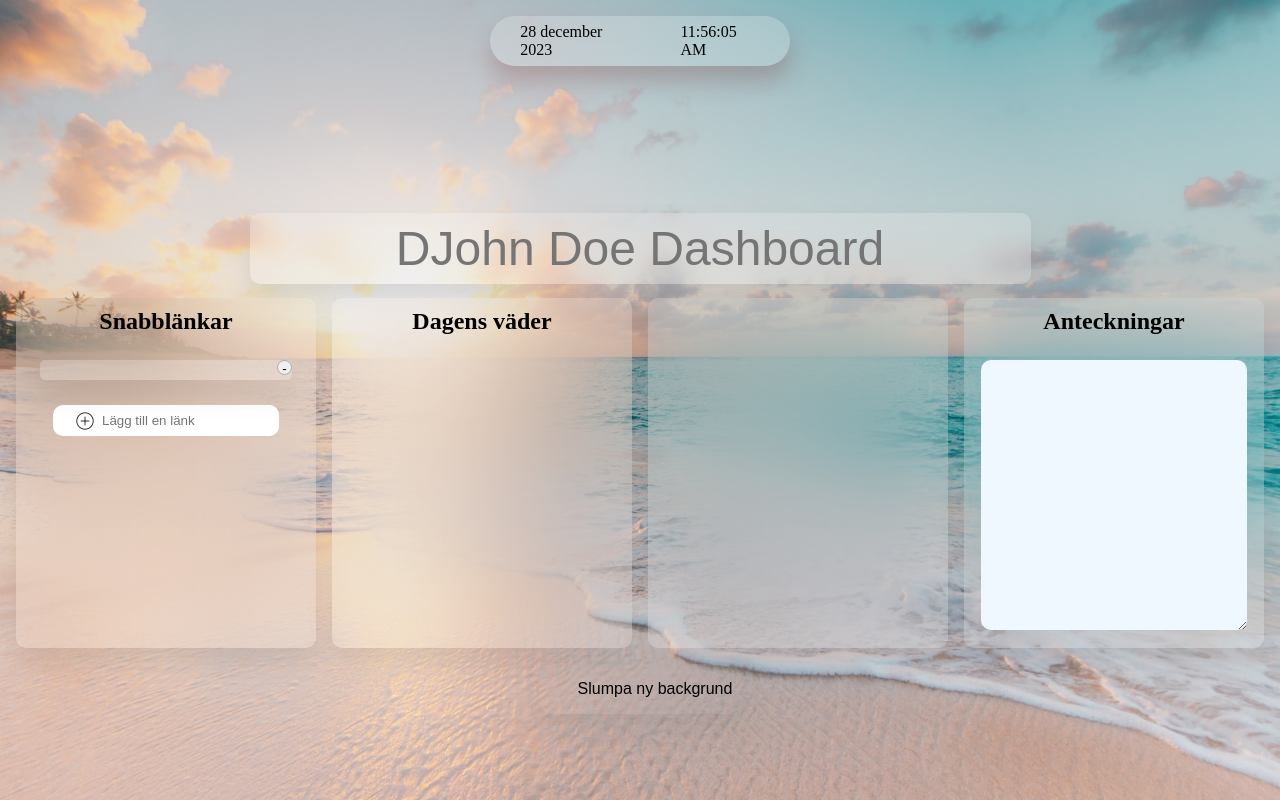
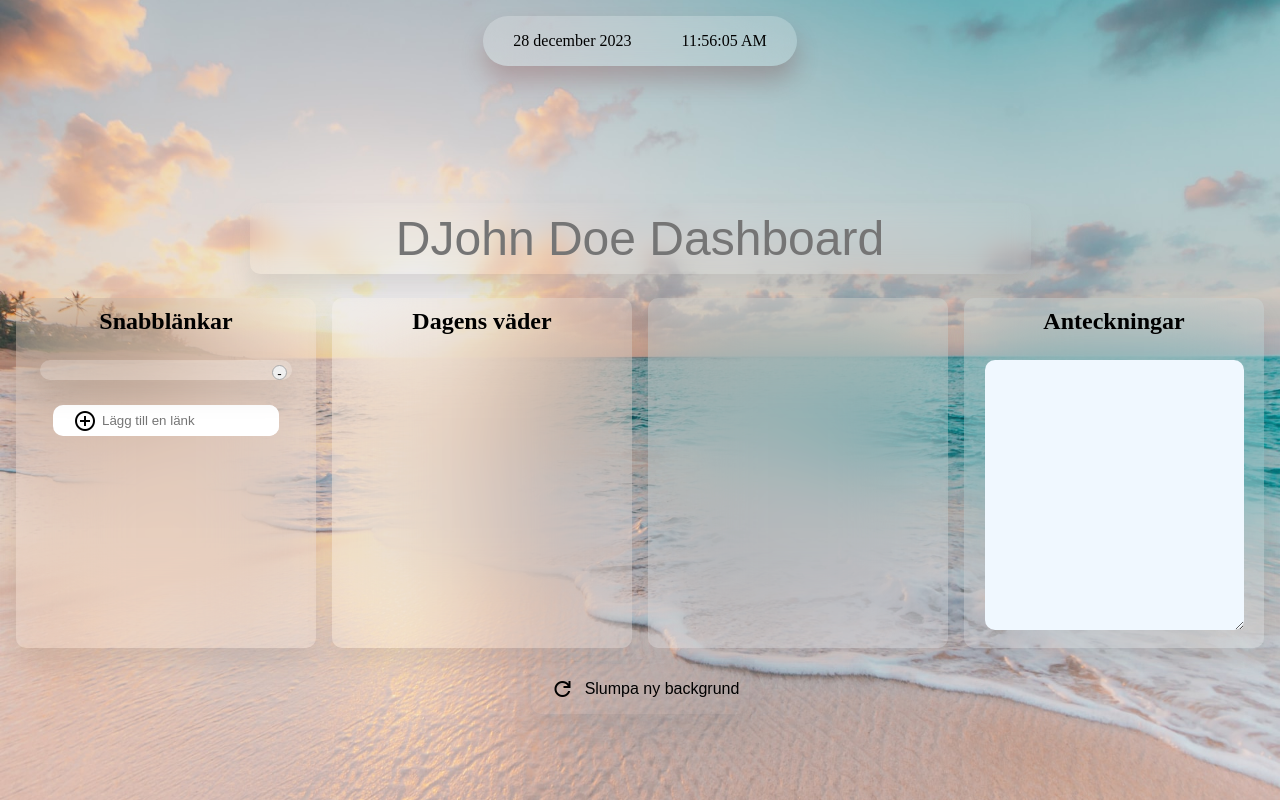
Before and after one commit to Fullstack-David/dashboard, a plain HTML site: page index.html in a window 1280 px wide. Both pictures are taken after a click on the element "add_circle". Drawn offline with nearby package versions, Linux system fonts and the light colour scheme; no server answers.

Commit message:
added some small changes to my js, html and css

```diff
--- a/index.html
+++ b/index.html
@@ -18,16 +18,22 @@
       href="https://fonts.googleapis.com/css2?family=Roboto:wght@100;300;400;500;900&display=swap"
       rel="stylesheet"
     />
-    <!-- icon font -->
+
+    <!-- Min browser favicon -->
+    <link
+      rel="shortcut icon"
+      href="./assets/favicon2.ico"
+      type="image/x-icon"
+    />
+    <!-- Hämtar icon font -->
     <link
       rel="stylesheet"
       href="https://fonts.googleapis.com/css2?family=Material+Symbols+Outlined:opsz,wght,FILL,GRAD@20..48,100..700,0..1,-50..200"
     />
 
     <link
-      rel="shortcut icon"
-      href="./assets/favicon2.ico"
-      type="image/x-icon"
+      rel="stylesheet"
+      href="https://fonts.googleapis.com/css2?family=Material+Symbols+Outlined:opsz,wght,FILL,GRAD@24,400,0,0"
     />
   </head>
   <body>
@@ -42,8 +48,7 @@
       <div class="titel">
         <input
           type="text"
-          class="name-input"
-          id="nameInput"
+          class="name-input hidden"
           placeholder="DJohn Doe Dashboard"
         />
       </div>
@@ -71,13 +76,13 @@
         <textarea
           name="userNotes"
           id="userNotes"
-          cols="21"
+          cols="28"
           rows="12"
         ></textarea>
       </div>
       <!-- punkt-7 -->
       <div class="change-background">
-        <img src="./assets/reload.png" alt="" class="backgrundImg" />
+        <span class="material-symbols-outlined"> refresh </span>
         <button class="change-background-btn">Slumpa ny backgrund</button>
       </div>
     </div>
--- a/js/Bg.js
+++ b/js/Bg.js
@@ -2,9 +2,9 @@
 document.addEventListener('DOMContentLoaded', function () {
     const apiKey = 'zssxLbwBAssRvlJa066O2P40u9brHdNtHQfY3oqAQjg';
     const apiUrl = `https://api.unsplash.com/photos/random?client_id=${apiKey}`;
-    const changeBackground = document.querySelector('.change-background');
+    //const changeBackground = document.querySelector('.change-background');
     const changeBackgroundBtn = document.querySelector('.change-background-btn');
-    const backgrundImg = document.querySelector('.backgrundImg');
+    const refreshBtn = document.querySelectorAll('.material-symbols-outlined')[1];
 
     // Funktion för att sätta standardbakgrundsbild på webbsidan.
     function setDefaultBackground() {
@@ -35,5 +35,6 @@ document.addEventListener('DOMContentLoaded', function () {
 
 
     changeBackgroundBtn.addEventListener('click', fetchAndSetBackground);
-    backgrundImg.addEventListener('click', fetchAndSetBackground)
+    refreshBtn.addEventListener('click', fetchAndSetBackground)
+
 })
--- a/style.css
+++ b/style.css
@@ -2,6 +2,7 @@
   box-sizing: border-box;
   margin: 0;
   padding: 0;
+  border-radius: 10px;
 }
 html {
   scroll-behavior: smooth;
@@ -14,12 +15,7 @@ body {
   background-repeat: no-repeat;
   background-size: cover;
 }
-/*-- google-icon style  (+) --*/
-.material-symbols-outlined {
-  font-variation-settings: "FILL" 0, "wght" 200, "GRAD" 0, "opsz" 10;
-  padding-left: 20px;
-  cursor: pointer;
-}
+
 /*--- container CSS ---*/
 .container {
   display: grid;
@@ -44,29 +40,30 @@ body {
 }
 /*--- punkt 2 CSS ---*/
 .titel {
+  user-select: none;
   grid-column: 1 / span 3;
   padding: 1rem;
   display: flex;
   align-items: center;
   justify-content: center;
-  border-radius: 10px;
 }
-#nameInput {
-  font-size: 1.5rem;
+.name-input {
+  font-size: 2rem;
   text-align: center;
   border: none;
   padding: 0.5rem;
-  border-radius: 10px;
   background-color: rgba(255, 255, 255, 0.2);
   backdrop-filter: blur(10px);
   box-shadow: 0 15px 25px rgba(129, 124, 124, 0.2);
-  color: black;
+}
+
+.hidden {
+  background: none;
 }
 
 /*--- punkt 3 CSS ---*/
 .quick-links {
   grid-column: 1 / span 3;
-  border-radius: 10px;
   background-color: lightgray;
   gap: 25px;
   text-align: center;
@@ -79,9 +76,14 @@ body {
   background-color: rgba(255, 255, 255, 0.2);
   box-shadow: 0 15px 25px rgba(129, 124, 124, 0.2);
 }
+/*-- google-icon style  (+) --*/
+.material-symbols-outlined {
+  font-variation-settings: "FILL" 0, "wght" 200, "GRAD" 0, "opsz" 10;
+  padding-left: 20px;
+  cursor: pointer;
+}
 .inputBox {
   background-color: white;
-  border-radius: 10px;
   display: flex;
   align-items: center;
   gap: 5px;
@@ -105,7 +107,6 @@ body {
   display: flex;
   background-color: aliceblue;
   border: none;
-  border-radius: 5px;
   background-color: rgba(255, 255, 255, 0.2);
   backdrop-filter: blur(30px);
   box-shadow: 0 15px 25px rgba(129, 124, 124, 0.2);
@@ -116,21 +117,19 @@ body {
   width: 15px;
   border-radius: 50%;
   position: absolute;
-  right: 0;
+  inset: 5px 5px auto auto;
   cursor: pointer;
 }
 
 #linkInput {
   border: none;
   padding: 0.5rem 0;
-  border-radius: 10px;
 }
 
 /*--- punt 4 CSS ---*/
 .weather-report {
   grid-column: 1 / span 3;
   display: flex;
-  border-radius: 10px;
   background-color: lightgray;
   gap: 10px;
   text-align: center;
@@ -150,7 +149,6 @@ body {
 .first,
 .second,
 .third {
-  border-radius: 10px;
   padding-top: 10px;
   display: flex;
   background-color: white;
@@ -188,7 +186,6 @@ body {
 /*--- punt 5 CSS ---*/
 .bored-api {
   grid-column: 1 / span 3;
-  border-radius: 10px;
   background-color: rgba(255, 255, 255, 0.2);
   backdrop-filter: blur(50px);
   box-shadow: 0 15px 25px rgba(129, 124, 124, 0.2);
@@ -215,7 +212,6 @@ body {
 /*--- punkt-6 ---*/
 .notes {
   grid-column: 1 / span 3;
-  border-radius: 10px;
   background-color: lightgray;
   gap: 25px;
   text-align: center;
@@ -229,11 +225,9 @@ body {
 }
 #userNotes {
   background-color: aliceblue;
-  border-radius: 10px;
   border: none;
   padding: 10px;
   line-height: 1.3rem;
-  font-size: 1.1rem;
 }
 
 /*--- punkt 7 CSS ---*/
@@ -243,7 +237,7 @@ body {
   justify-content: center;
   align-items: center;
   border: none;
-  border-radius: 15px;
+
   margin: 0 auto;
   backdrop-filter: blur(50px);
   background-color: rgba(255, 255, 255, 0);
@@ -257,34 +251,34 @@ body {
   background-color: rgba(255, 255, 255, 0);
   color: black;
 }
-.backgrundImg {
+/*-- google-icon style  refresh-symbolen --*/
+.material-symbols-outlined {
+  font-variation-settings: "FILL" 0, "wght" 400, "GRAD" 0, "opsz" 24;
   cursor: pointer;
-  padding: 15px;
-  border: none;
 }
+
 /*--- media query ----*/
 @media (min-width: 500px) and (max-width: 900px) {
   .container {
     display: grid;
     grid-template-columns: repeat(4, 1fr);
     grid-template-rows: 100px 100px 350px 350px 50px;
-    width: 100;
+    width: 100%;
   }
   .time-date {
     grid-column: 1 / span 4;
     height: 50px;
     gap: 50px;
     margin: 0 auto;
-    width: 50%;
   }
   .titel {
     grid-column: 1 / span 4;
     height: 0;
     margin: 40px auto;
   }
-  #nameInput {
+  .name-input {
     font-size: 2rem;
-    padding: 1rem 5rem;
+    font-weight: 700;
   }
 
   .quick-links {
@@ -307,10 +301,6 @@ body {
   }
   .change-background {
     grid-column: 1 / span 4;
-    color: white;
-  }
-  .change-background-btn button {
-    color: white;
   }
 }
 /*--- media query ---*/
@@ -325,20 +315,16 @@ body {
     grid-column: 1 / span 4;
     height: 50px;
     gap: 50px;
-    margin: 0 38%;
+    margin: 0 auto;
   }
   .titel {
     grid-column: 1 / span 4;
     height: 0;
     margin-bottom: 0;
+    margin-top: 90px;
   }
 
-  .titel {
-    margin-top: 100px;
-    margin-bottom: 10px;
-    height: 0;
-  }
-  #nameInput {
+  .name-input {
     padding: 0.5rem 5rem;
     font-size: 3rem;
   }
```
